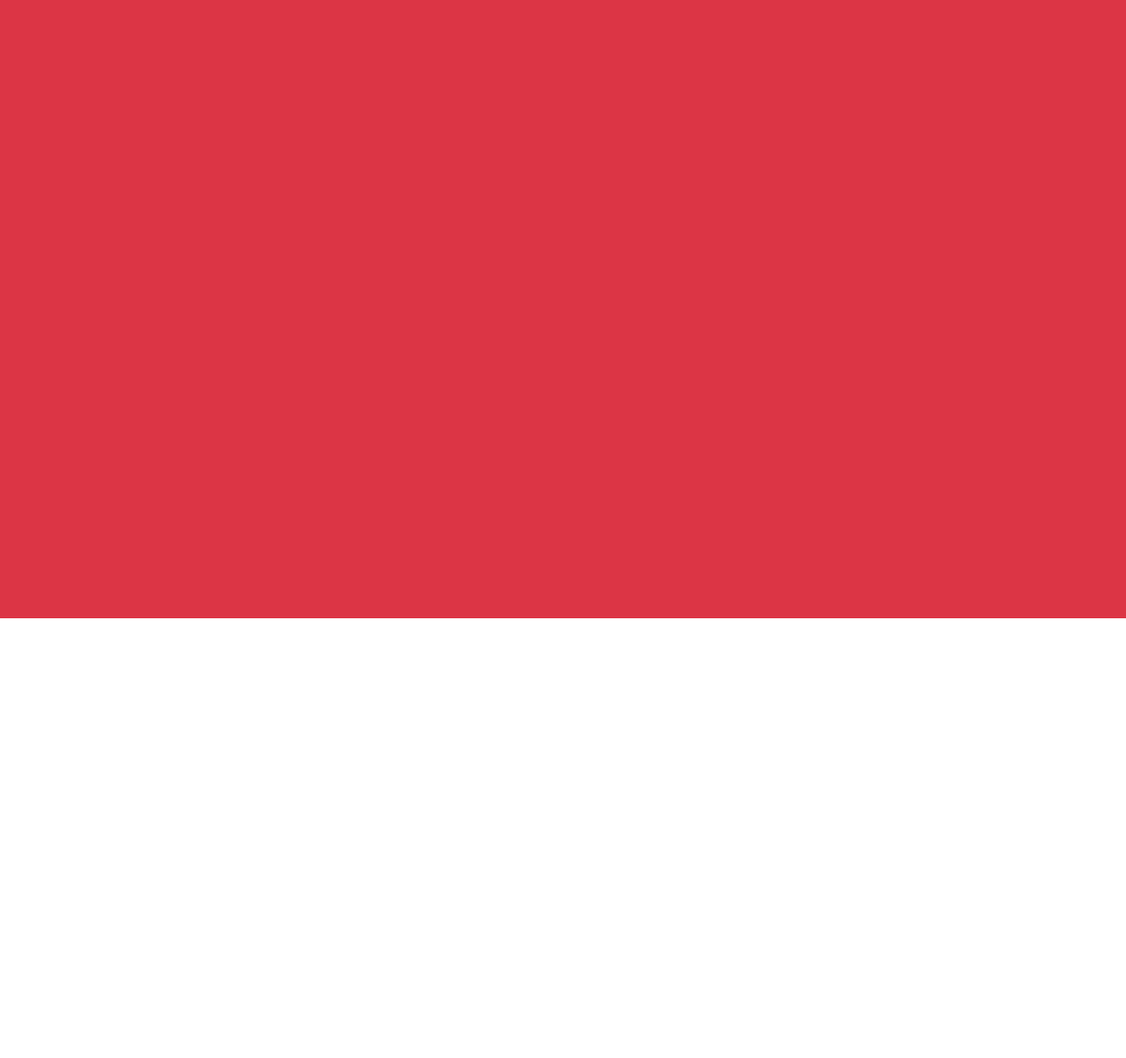
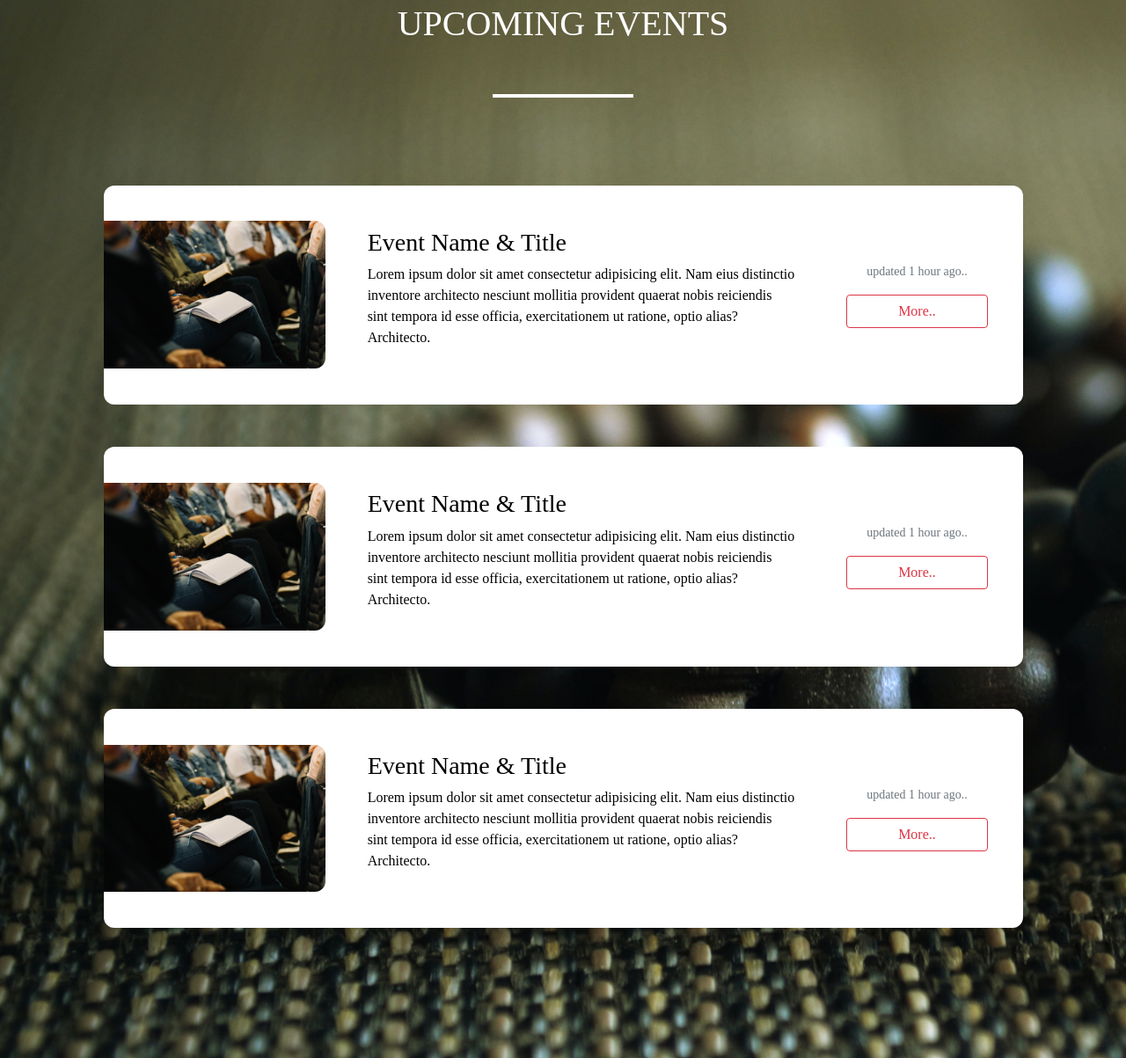
Before and after one commit to DavidMohan/rimchurch3, a website: page index.html in a window 1280 px wide. Shown: the part 3260-4463 px from the top of the page at 88% size. Before the commit the page ends 3963 px from the top, so only its background shows below. Drawn offline with Linux system fonts and the light colour scheme.

Commit message:
Added Events

```diff
--- /dev/null
+++ b/assets/css/css-files.css
@@ -0,0 +1,14 @@
+/* Bootstrap */
+@import url(./bootstrap.css);
+
+/* AOS */
+@import url(./aos.css);
+
+/* FontAwesome */
+@import url(./fontawesome.css);
+
+/* Index // Home CSS */
+@import url(./index.css);
+
+/* Main CSS */
+@import url(./main.css);
--- a/assets/css/index.css
+++ b/assets/css/index.css
@@ -58,7 +58,7 @@ body {
 }
 
 .card-img:hover img {
-    transform: scale(1.3);
+    transform: scale(1.3)rotate(7deg);
     transition: all 1.5s;
 }
 
--- /dev/null
+++ b/assets/sass/main.scss
@@ -0,0 +1,50 @@
+.home-events {
+  margin: 0;
+  background: url(../img/img4.jpg);
+  background-size: cover;
+  background-repeat: no-repeat;
+
+  &--event-inner {
+    display: flex;
+    justify-content: center;
+    align-items: center;
+    flex-direction: column;
+    padding-top: 100px;
+
+    &--white-line {
+      width: 10rem;
+      height: 4px;
+      background-color: white;
+      margin-top: 3rem;
+    }
+
+    &--single-card {
+      display: flex;
+      justify-content: space-between;
+      align-items: center;
+    }
+
+    &--img {
+      width: 100%;
+    }
+  }
+}
+
+.hov-img3 {
+  overflow: hidden;
+  width: 750px;
+  margin: 0;
+  border-radius: 0 12px 12px 0;
+
+  &--img {
+    transition: all 1.5s;
+  }
+}
+
+.hov-img3:hover img{
+    transform: scale(1.5)rotate(7deg);
+}
+
+.col-11 {
+  border-radius: 12px;
+}
--- a/index.html
+++ b/index.html
@@ -8,14 +8,8 @@
     <title>RIM Church</title>
     <!-- Favicon -->
     <link rel="shortcut icon" href="./assets/img/favicon.png" type="image/x-icon">
-    <!-- Bootstrap -->
-    <link rel="stylesheet" href="./assets/css/bootstrap.css">
-    <!-- AOS -->
-    <link rel="stylesheet" href="./assets/css/aos.css">
-    <!-- FontAwesome -->
-    <link rel="stylesheet" href="./assets/css/fontawesome.css">
     <!-- CSS -->
-    <link rel="stylesheet" href="./assets/css/index.css">
+    <link rel="stylesheet" href="./assets/css/css-files.css">
 </head>
 
 <body>
@@ -178,8 +172,77 @@
         </div>
     </div>
 
-    <div class="container-fluid vh-100 bg-danger">
-
+    <div class="container-fluid w-100 p-0 bg-danger overflow-hidden">
+        <div class="home-events">
+            <!-- <img src="./assets/img/img6.jpg" class="home-events--img1" alt="bg-img"> -->
+            <div class="home-events--event-inner">
+                <div>
+                    <h1 class="text-white">UPCOMING EVENTS</h1>
+                </div>
+                <div class="home-events--event-inner--white-line"></div>
+                <div class="container">
+                    <div class="row">
+                        <div class="col-11 bg-white mx-5 mb-5 p-0">
+                           <div class="m-0 home-events--event-inner--single-card">
+                            <div class="hov-img3">
+                                <img src="./assets/img/img9.jpg" class="home-events--event-inner--img hov-img3--img m-0" alt="img">
+                            </div>
+                            <div class="p-5 text-black">
+                                <h3>Event Name & Title</h3>
+                                <p>
+                                    Lorem ipsum dolor sit amet consectetur adipisicing elit. Nam eius distinctio inventore architecto nesciunt mollitia provident quaerat nobis reiciendis sint tempora id esse officia, exercitationem ut ratione, optio alias? Architecto.
+                                </p>
+                            </div>
+                            <div style="width: 500px;padding: 0px 10px;margin-right: 30px;">
+                                <p class="text-muted text-center" style="font-size: 14px;">
+                                    updated 1 hour ago..
+                                </p>
+                                <a href="#" class="btn btn-outline-danger w-100">More..</a>
+                            </div>
+                           </div>
+                        </div>
+                        <div class="col-11 bg-white mb-5 mx-5 p-0">
+                            <div class="m-0 home-events--event-inner--single-card">
+                                <div class="hov-img3">
+                                    <img src="./assets/img/img9.jpg" class="home-events--event-inner--img hov-img3--img m-0" alt="img">
+                                </div>
+                                <div class="p-5 text-black">
+                                    <h3>Event Name & Title</h3>
+                                    <p>
+                                        Lorem ipsum dolor sit amet consectetur adipisicing elit. Nam eius distinctio inventore architecto nesciunt mollitia provident quaerat nobis reiciendis sint tempora id esse officia, exercitationem ut ratione, optio alias? Architecto.
+                                    </p>
+                                </div>
+                                <div style="width: 500px;padding: 0px 10px;margin-right: 30px;">
+                                    <p class="text-muted text-center" style="font-size: 14px;">
+                                        updated 1 hour ago..
+                                    </p>
+                                    <a href="#" class="btn btn-outline-danger w-100">More..</a>
+                                </div>
+                               </div>
+                        </div>
+                        <div class="col-11 bg-white mb-5 mx-5 p-0">
+                            <div class="m-0 home-events--event-inner--single-card">
+                                <div class="hov-img3">
+                                    <img src="./assets/img/img9.jpg" class="home-events--event-inner--img hov-img3--img m-0" alt="img">
+                                </div>
+                                <div class="p-5 text-black">
+                                    <h3>Event Name & Title</h3>
+                                    <p>
+                                        Lorem ipsum dolor sit amet consectetur adipisicing elit. Nam eius distinctio inventore architecto nesciunt mollitia provident quaerat nobis reiciendis sint tempora id esse officia, exercitationem ut ratione, optio alias? Architecto.
+                                    </p>
+                                </div>
+                                <div style="width: 500px;padding: 0px 10px;margin-right: 30px;">
+                                    <p class="text-muted text-center" style="font-size: 14px;">
+                                        updated 1 hour ago..
+                                    </p>
+                                    <a href="#" class="btn btn-outline-danger w-100">More..</a>
+                                </div>
+                               </div>
+                        </div>
+                    </div>
+                </div>
+            </div>
+        </div>
     </div>
 
 
--- /dev/null
+++ b/package.json
@@ -0,0 +1,5 @@
+{
+  "dependencies": {
+    "sass": "^1.49.7"
+  }
+}
```
Also changed, not shown: assets/css/main.css (added), 2 other files.
